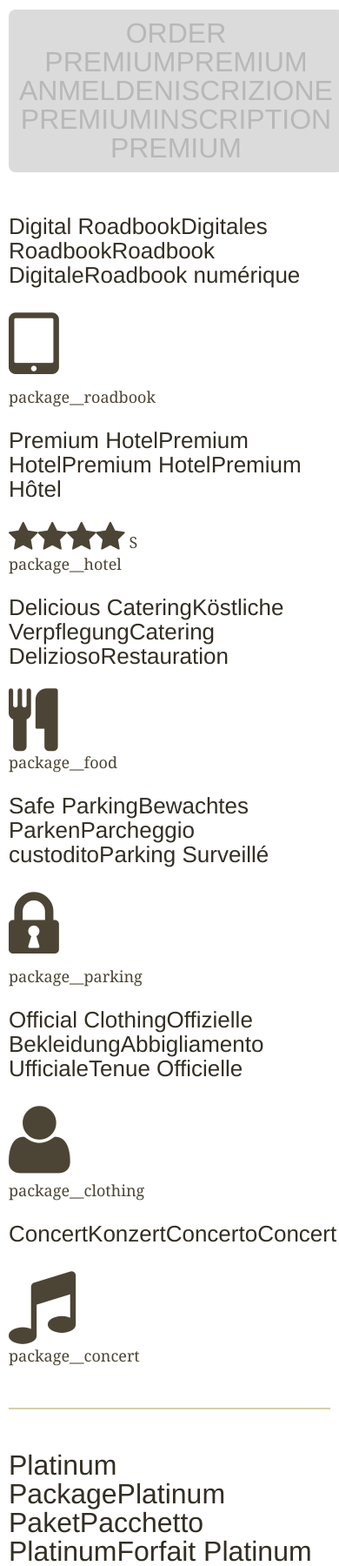
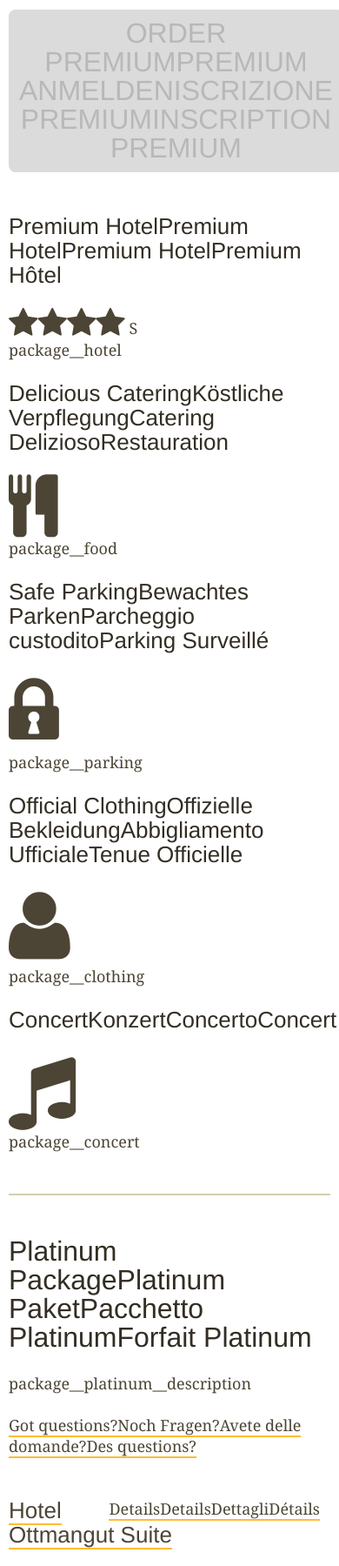
Before and after one commit to xonic/gpd-theme, a WordPress theme: the page made by themes/gp-dolomiti/packages.php in a window 390 px wide; the page is wider, and only the part inside the window is pictured. Shown: the part 903-2703 px from the top of that part at 87% size. Run offline with PHP 8.4 and a stand-in for WordPress, Linux system fonts and the light colour scheme; the site name, menu and one post (Sample post) are stand-ins, and other content is empty; some libraries are stand-ins or nearby versions.

Commit message:
- make main menu entries less transparent - remove feature tablet from packages

```diff
--- a/themes/gp-dolomiti/css/about.css
+++ b/themes/gp-dolomiti/css/about.css
@@ -1114,7 +1114,7 @@ object {
 }
 /* line 139, ../sass/imports/modules/_nav-main.scss */
 .nav-main .menu-hauptmenue-container a {
-  color: rgba(255, 255, 255, 0.4);
+  color: rgba(255, 255, 255, 0.6);
 }
 /* line 144, ../sass/imports/modules/_nav-main.scss */
 .nav-main .menu-hauptmenue-container .menu-item--primary a {
--- a/themes/gp-dolomiti/css/contact.css
+++ b/themes/gp-dolomiti/css/contact.css
@@ -1114,7 +1114,7 @@ object {
 }
 /* line 139, ../sass/imports/modules/_nav-main.scss */
 .nav-main .menu-hauptmenue-container a {
-  color: rgba(255, 255, 255, 0.4);
+  color: rgba(255, 255, 255, 0.6);
 }
 /* line 144, ../sass/imports/modules/_nav-main.scss */
 .nav-main .menu-hauptmenue-container .menu-item--primary a {
--- a/themes/gp-dolomiti/css/forms.css
+++ b/themes/gp-dolomiti/css/forms.css
@@ -1114,7 +1114,7 @@ object {
 }
 /* line 139, ../sass/imports/modules/_nav-main.scss */
 .nav-main .menu-hauptmenue-container a {
-  color: rgba(255, 255, 255, 0.4);
+  color: rgba(255, 255, 255, 0.6);
 }
 /* line 144, ../sass/imports/modules/_nav-main.scss */
 .nav-main .menu-hauptmenue-container .menu-item--primary a {
--- a/themes/gp-dolomiti/css/packages.css
+++ b/themes/gp-dolomiti/css/packages.css
@@ -1129,7 +1129,7 @@ object {
 }
 /* line 139, ../sass/imports/modules/_nav-main.scss */
 .nav-main .menu-hauptmenue-container a {
-  color: rgba(255, 255, 255, 0.4);
+  color: rgba(255, 255, 255, 0.6);
 }
 /* line 144, ../sass/imports/modules/_nav-main.scss */
 .nav-main .menu-hauptmenue-container .menu-item--primary a {
--- a/themes/gp-dolomiti/css/page.css
+++ b/themes/gp-dolomiti/css/page.css
@@ -1120,7 +1120,7 @@ object {
 }
 /* line 139, ../sass/imports/modules/_nav-main.scss */
 .nav-main .menu-hauptmenue-container a {
-  color: rgba(255, 255, 255, 0.4);
+  color: rgba(255, 255, 255, 0.6);
 }
 /* line 144, ../sass/imports/modules/_nav-main.scss */
 .nav-main .menu-hauptmenue-container .menu-item--primary a {
--- a/themes/gp-dolomiti/css/register-success.css
+++ b/themes/gp-dolomiti/css/register-success.css
@@ -1113,7 +1113,7 @@ object {
 }
 /* line 139, ../sass/imports/modules/_nav-main.scss */
 .nav-main .menu-hauptmenue-container a {
-  color: rgba(255, 255, 255, 0.4);
+  color: rgba(255, 255, 255, 0.6);
 }
 /* line 144, ../sass/imports/modules/_nav-main.scss */
 .nav-main .menu-hauptmenue-container .menu-item--primary a {
--- a/themes/gp-dolomiti/css/register.css
+++ b/themes/gp-dolomiti/css/register.css
@@ -1113,7 +1113,7 @@ object {
 }
 /* line 139, ../sass/imports/modules/_nav-main.scss */
 .nav-main .menu-hauptmenue-container a {
-  color: rgba(255, 255, 255, 0.4);
+  color: rgba(255, 255, 255, 0.6);
 }
 /* line 144, ../sass/imports/modules/_nav-main.scss */
 .nav-main .menu-hauptmenue-container .menu-item--primary a {
--- a/themes/gp-dolomiti/css/regulations.css
+++ b/themes/gp-dolomiti/css/regulations.css
@@ -1113,7 +1113,7 @@ object {
 }
 /* line 139, ../sass/imports/modules/_nav-main.scss */
 .nav-main .menu-hauptmenue-container a {
-  color: rgba(255, 255, 255, 0.4);
+  color: rgba(255, 255, 255, 0.6);
 }
 /* line 144, ../sass/imports/modules/_nav-main.scss */
 .nav-main .menu-hauptmenue-container .menu-item--primary a {
--- a/themes/gp-dolomiti/css/timetable.css
+++ b/themes/gp-dolomiti/css/timetable.css
@@ -1114,7 +1114,7 @@ object {
 }
 /* line 139, ../sass/imports/modules/_nav-main.scss */
 .nav-main .menu-hauptmenue-container a {
-  color: rgba(255, 255, 255, 0.4);
+  color: rgba(255, 255, 255, 0.6);
 }
 /* line 144, ../sass/imports/modules/_nav-main.scss */
 .nav-main .menu-hauptmenue-container .menu-item--primary a {
--- a/themes/gp-dolomiti/packages.php
+++ b/themes/gp-dolomiti/packages.php
@@ -59,15 +59,6 @@ get_header(); ?>
 				<a class="package__action btn btn--newsletter btn--disabled" href="<? echo get_site_url(); _e('<!--:en-->/register/?lang=en<!--:--><!--:de-->/register/?lang=de<!--:--><!--:it-->/register/?lang=it<!--:--><!--:fr-->/register/?lang=fr<!--:-->'); ?>"><? _e("<!--:en-->Order Premium<!--:--><!--:de-->Premium anmelden<!--:--><!--:it-->Iscrizione Premium<!--:--><!--:fr-->Inscription Premium<!--:-->"); ?></a>
 			</div>
 			<ul class="package__features">
-				<li class="l-feature">
-					<div class="feature">
-						<h3 class="feature__title"><? _e("<!--:en-->Digital Roadbook<!--:--><!--:de-->Digitales Roadbook<!--:--><!--:it-->Roadbook Digitale<!--:--><!--:fr-->Roadbook numérique<!--:-->"); ?></h3>
-						<div class="feature__img"><i class="fa fa-tablet fa-5x"></i></div>
-						<p class="feature__description">
-							<? _e("package__roadbook", "gp-dolomiti"); ?>
-						</p>
-					</div>
-				</li>
 				<li class="l-feature">
 					<div class="feature">
 						<h3 class="feature__title"><? _e("<!--:en-->Premium Hotel<!--:--><!--:de-->Premium Hotel<!--:--><!--:it-->Premium Hotel<!--:--><!--:fr-->Premium Hôtel<!--:-->"); ?></h3>
--- a/themes/gp-dolomiti/sass/imports/modules/_nav-main.scss
+++ b/themes/gp-dolomiti/sass/imports/modules/_nav-main.scss
@@ -137,7 +137,7 @@
 
 			a
 			{
-				color:rgba($white, .4);
+				color:rgba($white, .6);
 			}
 
 			.menu-item--primary a
```
